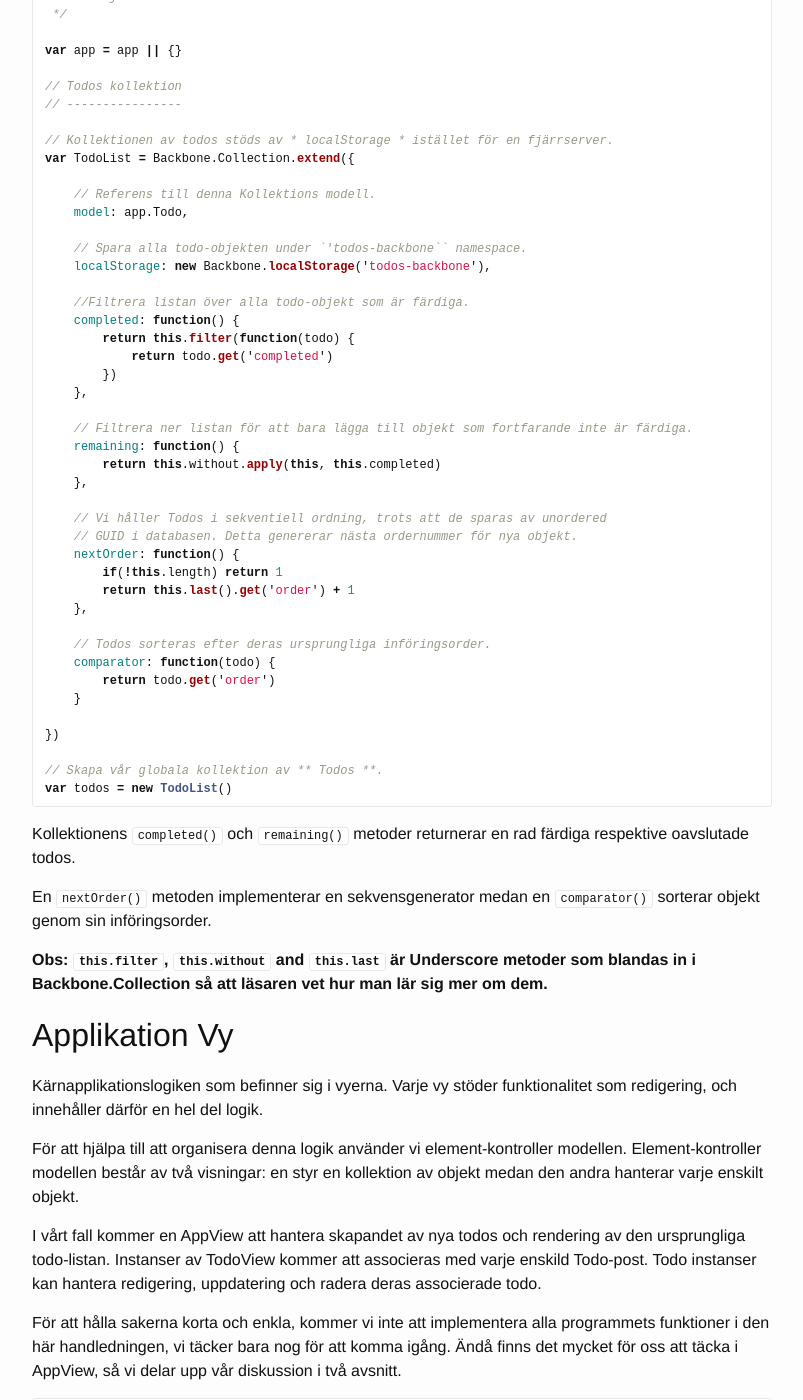
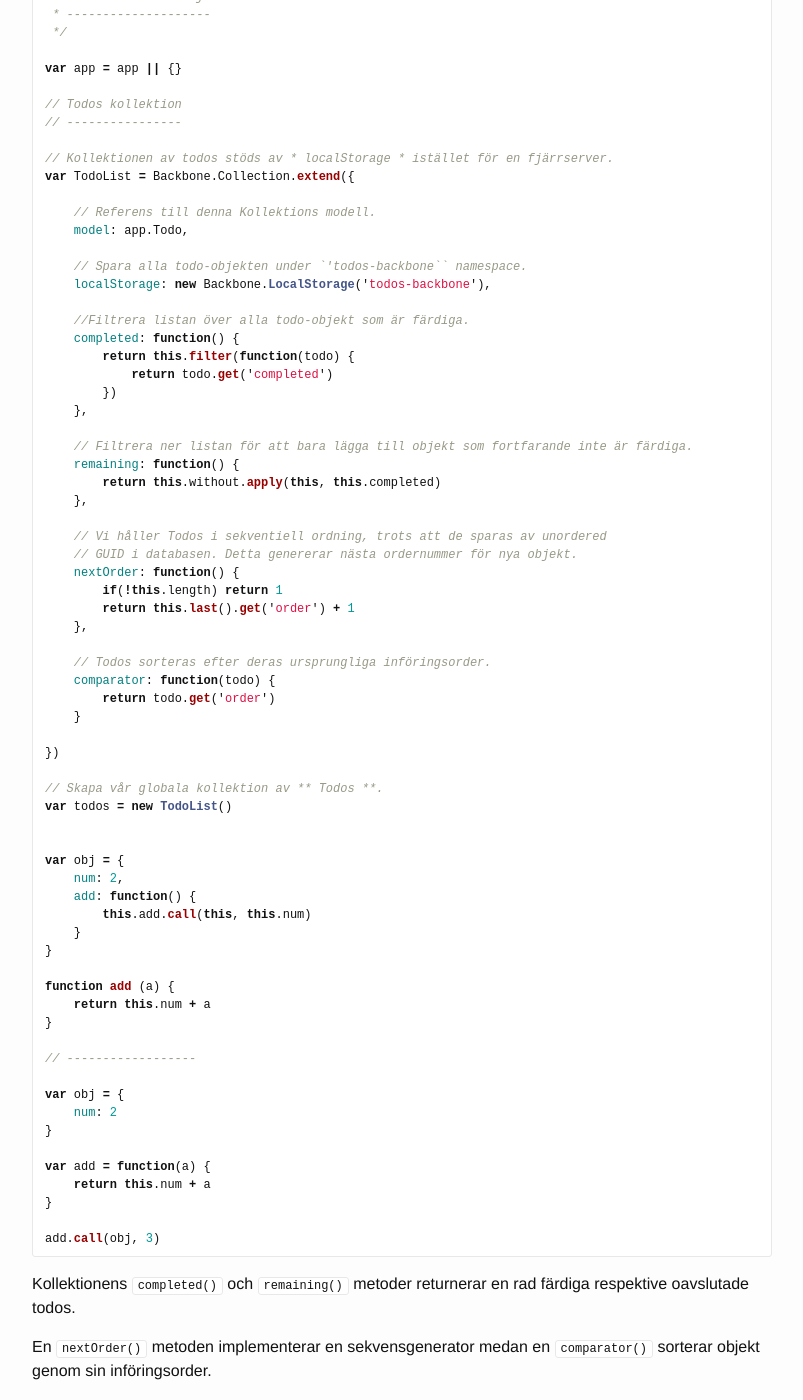
Before and after one commit to develdoe/develdoe.github.io, a Jekyll site: the page built from _posts/2017-11-14-backbone-todos-app.md, in a window 1280 px wide and 1400 px high, scrolled down 3635 px. Shown: the whole window, without its empty margins (238-1041 px from the left). Built offline with Jekyll 4.4.1, drawn with Linux system fonts in a browser that asks for light colours; some of the changed text lies outside the part shown.

Commit message:
Update 2017-11-14-backbone-todos-app.md

````diff
--- a/_posts/2017-11-14-backbone-todos-app.md
+++ b/_posts/2017-11-14-backbone-todos-app.md
@@ -175,7 +176,7 @@ var TodoList = Backbone.Collection.extend({
     model: app.Todo,
 
     // Spara alla todo-objekten under `'todos-backbone`` namespace.
-    localStorage: new Backbone.localStorage('todos-backbone'),
+    localStorage: new Backbone.LocalStorage('todos-backbone'),
 
     //Filtrera listan över alla todo-objekt som är färdiga.
     completed: function() {
@@ -205,6 +206,30 @@ var TodoList = Backbone.Collection.extend({
 
 // Skapa vår globala kollektion av ** Todos **.
 var todos = new TodoList()
+
+
+var obj = {
+    num: 2,
+    add: function() {
+        this.add.call(this, this.num)
+    }
+}
+
+function add (a) {
+    return this.num + a
+}
+
+// ------------------
+
+var obj = {
+    num: 2
+}
+
+var add = function(a) {
+    return this.num + a
+}
+
+add.call(obj, 3)
 ```
 
 Kollektionens `completed()` och `remaining()` metoder returnerar en rad färdiga respektive oavslutade todos.
````
Also changed, not shown: other parts of _posts/2017-11-14-backbone-todos-app.md (+2 -1 lines).
